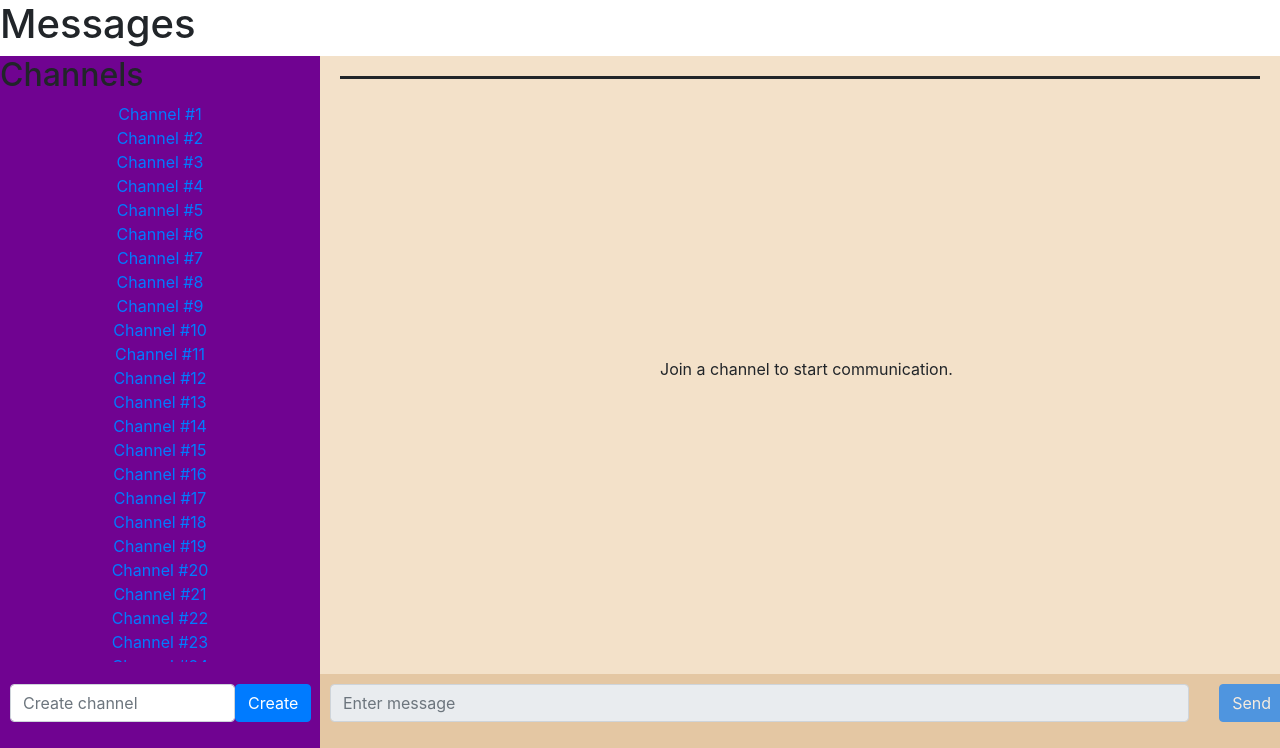
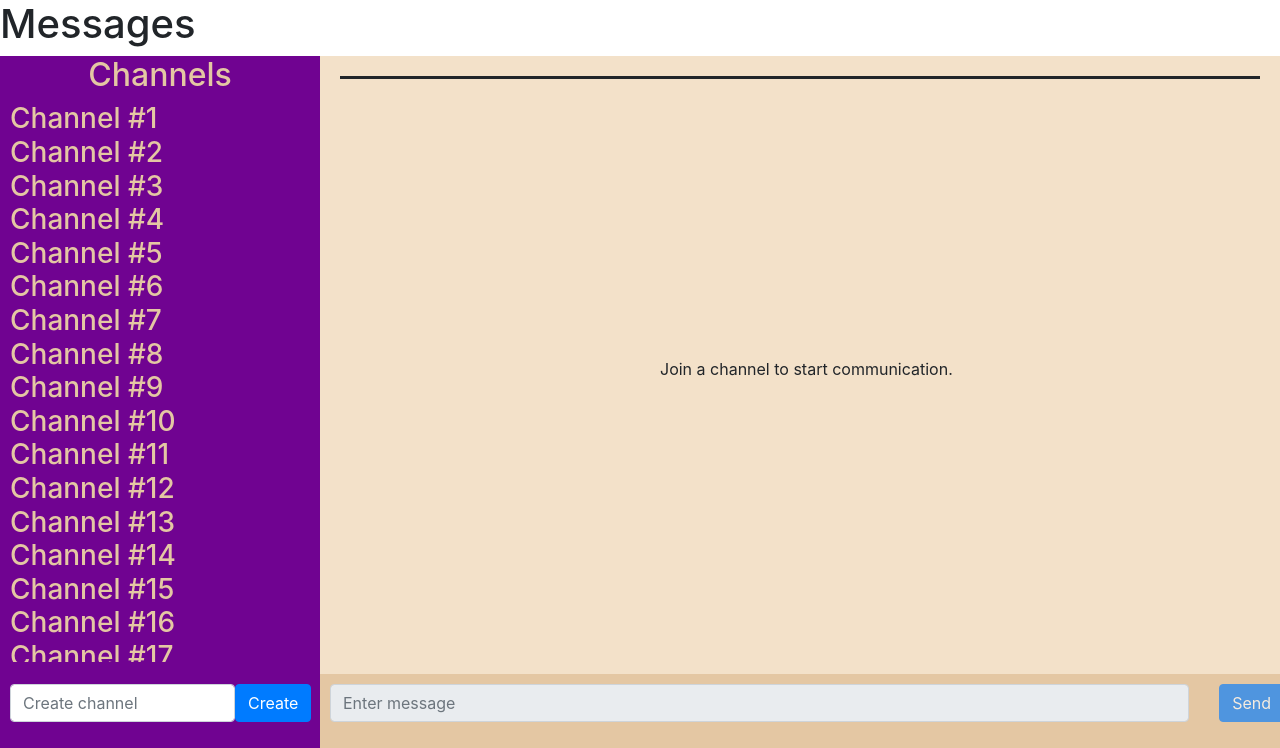
Before and after one commit to AdityaGoyal1999/messaging-system, a Flask app: page /login in a window 1280 px wide. Shown: the part 56-804 px from the top of the page. Run offline with Flask 2, Linux system fonts and the light colour scheme; style sheets or scripts are compiled from the project's sources; some libraries are stand-ins or nearby versions.

Commit message:
Color scheme decided

```diff
--- a/static/css/main.css
+++ b/static/css/main.css
@@ -91,7 +91,14 @@
   box-shadow: 5px 5px gray;
   margin: 5px; }
 
-.nav-item {
-  text-align: center; }
+.links {
+  margin-left: 10px; }
+
+a {
+  color: #e4c7a3; }
+
+a:hover {
+  color: white;
+  text-shadow: 2px 2px gray; }
 
 /*# sourceMappingURL=main.css.map */
--- a/static/scss/main.scss
+++ b/static/scss/main.scss
@@ -129,6 +129,15 @@
     margin: 5px;
 }
 
-.nav-item {
-    text-align: center;
+.links {
+    margin-left: 10px;
 }
+
+a {
+    color: rgb(228, 199, 163);
+}
+
+a:hover {
+    color: white;
+    text-shadow: 2px 2px gray;
+}
--- a/templates/main.html
+++ b/templates/main.html
@@ -48,11 +48,13 @@
     <div class="row no-gutters">
         <div class="col-sm-3">
             <div id="channelBox">
-                <h2>Channels</h2>
+                <h2 style="color: rgb(228, 199, 163); text-align: center;">Channels</h2>
                 <div class="my-custom-scrollbar scrollbar scrollbar-lady-lips">
                     <ul class="nav flex-column">
                         {% for channel in channels %}
-                        <li class="nav-item"><a href="" id="{{channel}}" class="messaging-channel">{{ channel }}</a></li>
+                        <div class="links">
+                            <li class="nav-item"><a href="" id="{{channel}}" class="messaging-channel h3">{{ channel }}</a></li>
+                        </div>
                         {% endfor %}
                     </ul>
                 </div>
```
Also changed, not shown: 1 other file.
